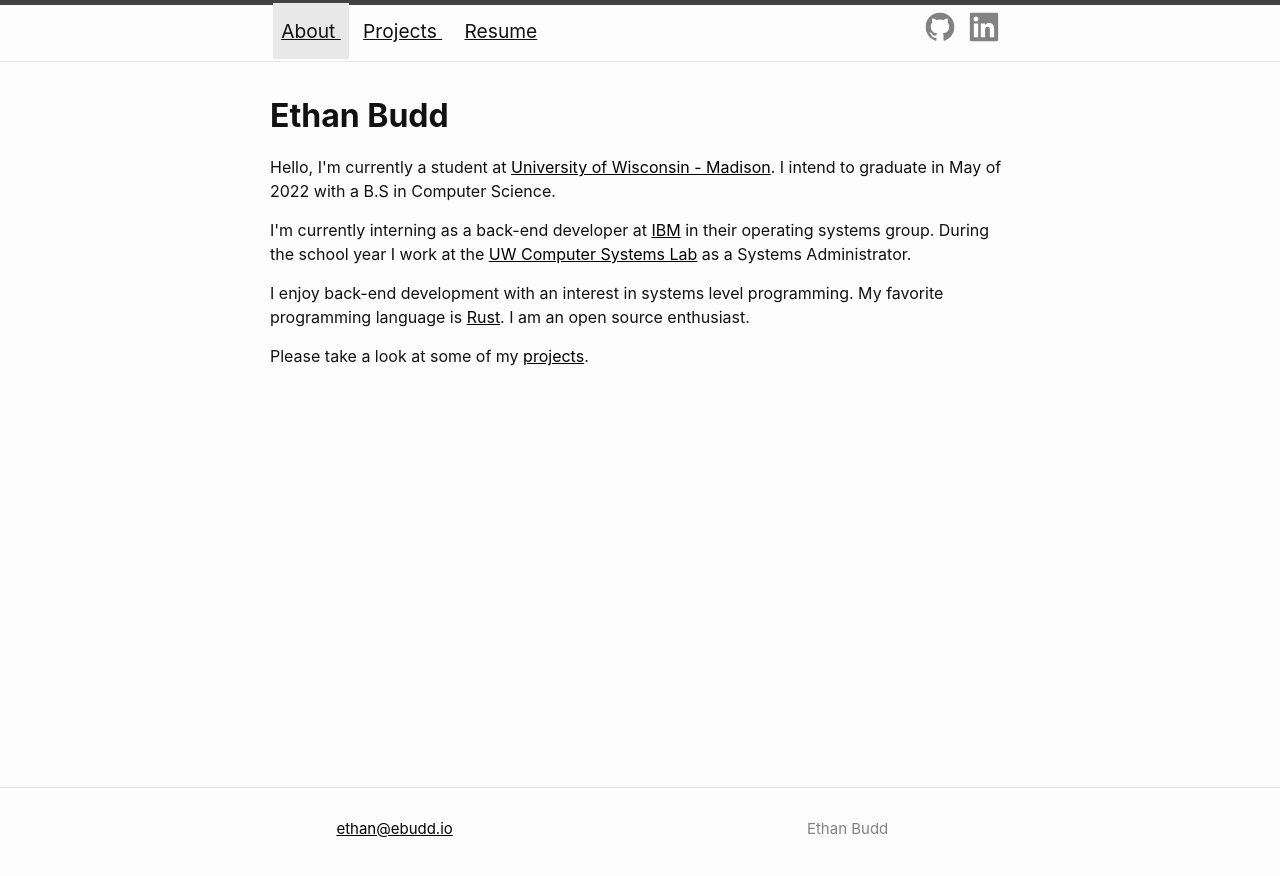
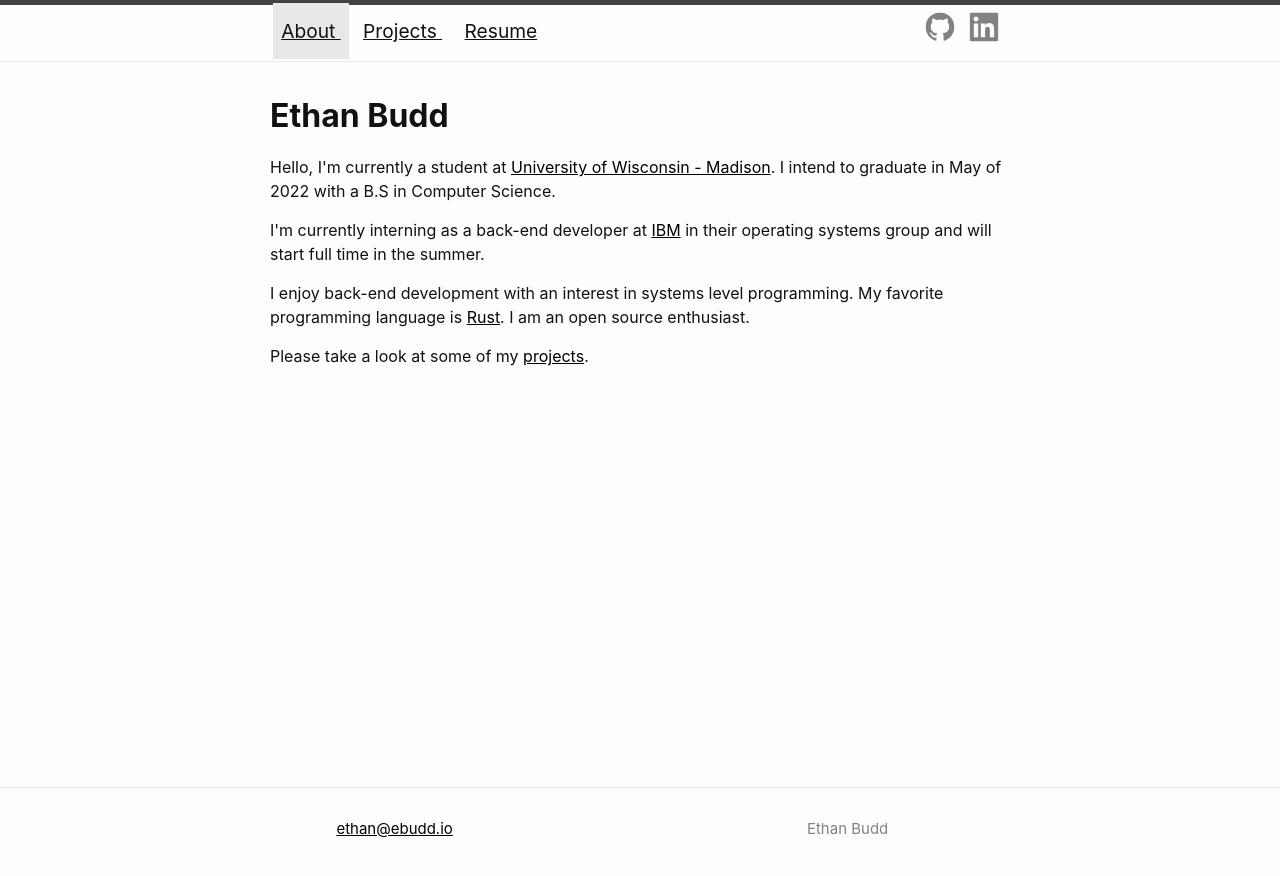
Before and after one commit to budde25/website-v2, a Jekyll site: the page built from index.html, in a window 1280 px wide. Shown: the top 876 px of the page. Built offline with Jekyll 4.4.1, drawn with Linux system fonts in a browser that asks for light colours; nearby versions of some CDN libraries.

Commit message:
updated main page

```diff
--- a/index.html
+++ b/index.html
@@ -10,12 +10,13 @@ index: true
 
 <article>
     <p>
-        Hello, I'm currently a student at <a href="https://www.wisc.edu/">University of Wisconsin - Madison</a>. I intend
+        Hello, I'm currently a student at <a href="https://www.wisc.edu/">University of Wisconsin - Madison</a>. I
+        intend
         to graduate in May of 2022 with a B.S in Computer Science.
     </p>
     <p>
-        I'm currently interning as a back-end developer at <a href="https://www.ibm.com/us-en?ar=1">IBM</a> in their operating systems group.
-        During the school year I work at the <a href="https://csl.cs.wisc.edu/docs/csl/2012-08-16-staff/">UW Computer Systems Lab</a> as a Systems Administrator.
+        I'm currently interning as a back-end developer at <a href="https://www.ibm.com/us-en?ar=1">IBM</a> in their
+        operating systems group and will start full time in the summer.
     </p>
     <p>
         I enjoy back-end development with an interest in systems level programming. My
```
